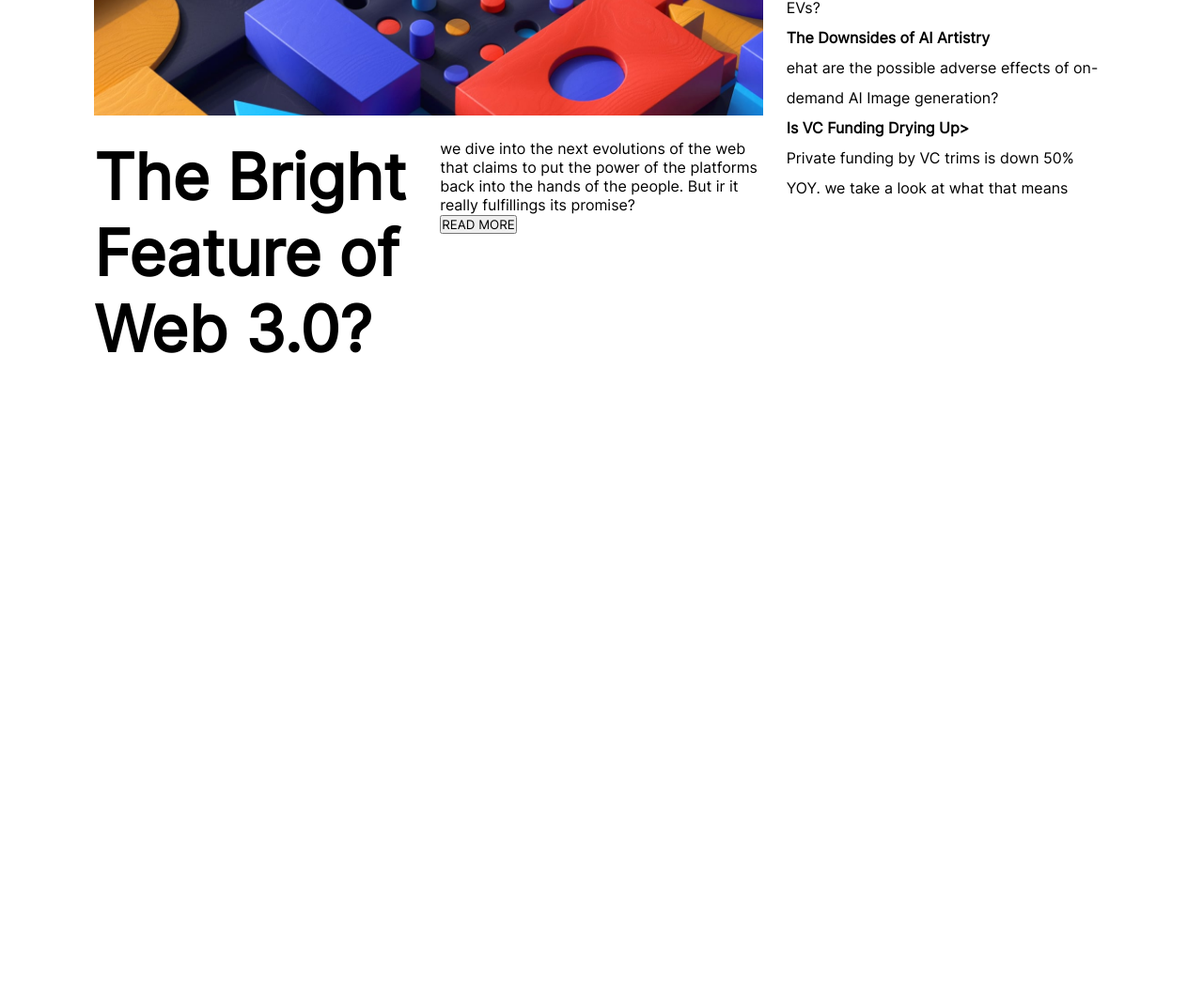
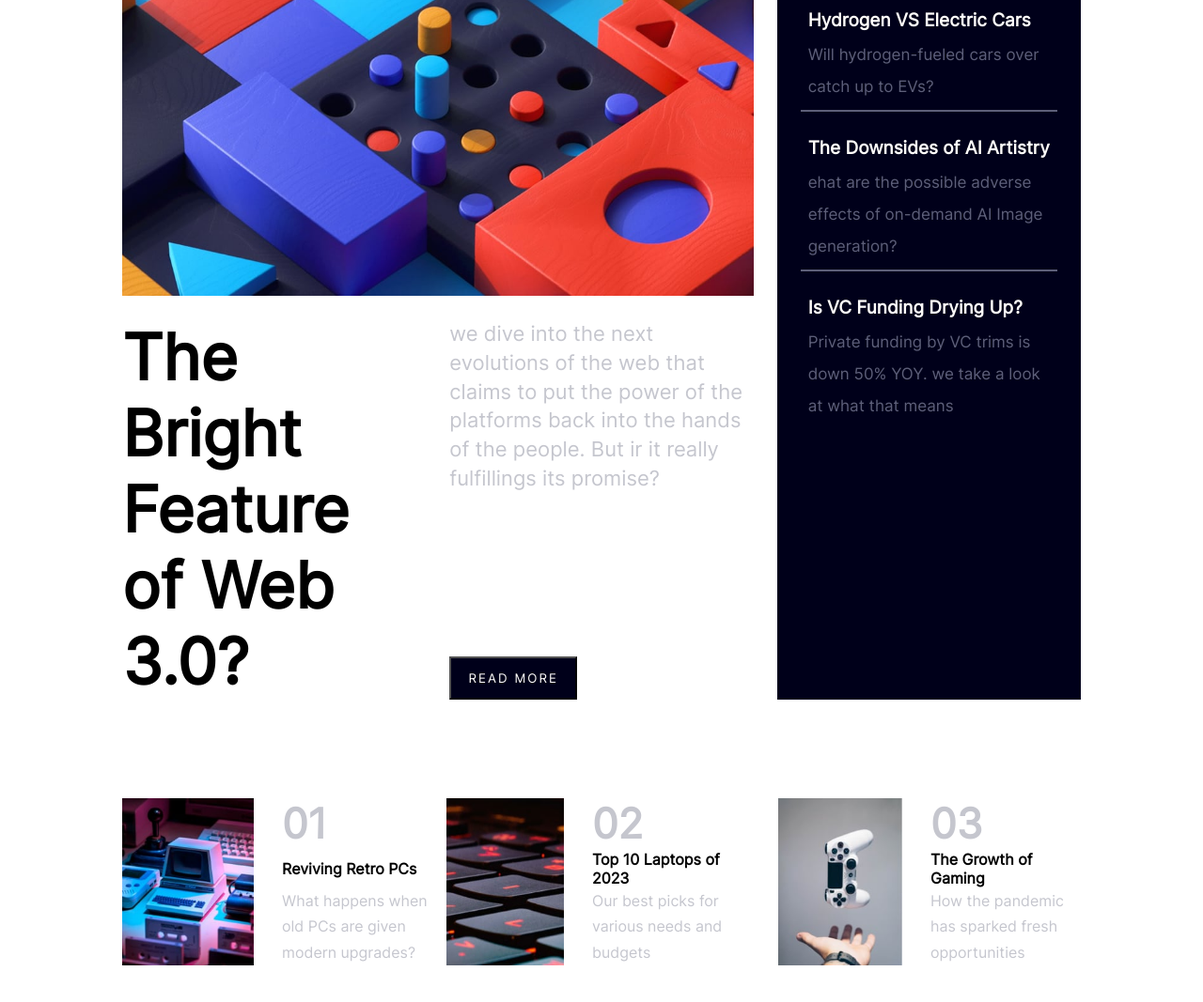
Before and after one commit to HosseinSimchi/TredingPage, a plain HTML site: page index.html in a window 1280 px wide. Shown: the part 295-1362 px from the top of the page at 94% size. Before the commit the page ends 800 px from the top, so only its background shows below. Drawn offline with Linux system fonts and the light colour scheme.

Commit message:
Completed Second Project for 1400 pixels devices

```diff
--- a/CSS/fontFace.css
+++ b/CSS/fontFace.css
@@ -10,6 +10,6 @@
 
 
 @font-face{
-    font-family: 'Inter-ExtraBold';
-    src: url('../assets/fonts/Inter-ExtraBold.ttf') format('truetype');
+    font-family: 'Inter-Thin';
+    src: url('../assets/fonts/Inter-Thin.ttf') format('truetype');
 }
--- a/CSS/footer.css
+++ b/CSS/footer.css
@@ -0,0 +1,107 @@
+.footer {
+    width: 100%;
+    grid-column: 2 / 5;
+    grid-row-start: 3;
+    display: grid;
+    grid-template-columns: repeat(auto-fill, minmax(340px, 1fr));
+    justify-content: space-between;
+    padding : 50px 0;
+}
+
+.footer .footer-1{
+    width: 100%;
+    grid-column: 1 / 2;
+    justify-self: start;
+}
+
+
+
+.footer .item1,
+.footer .item2,
+.footer .item3{
+    width: 100%;
+    height: 100%;
+    display: grid;
+    grid-template-columns: repeat(auto-fill, minmax(200px, 1fr));
+}
+
+
+.footer .footer-1 img {
+    grid-column: 1/2;
+    width: 70%;
+    height: 100%;
+    justify-self: center;
+}
+
+.footer .footer-2 img {
+    grid-column: 1/2;
+    width: 70%;
+    height: 100%;
+    justify-self: start;
+    padding-left: 15px;
+}
+
+.footer .footer-3 img {
+    grid-column: 1/2;
+    width: 70%;
+    height: 100%;
+    justify-self: start;
+    padding-left: 8px;
+}
+
+
+.footer .footer-1 .footer-desc{
+    width: 100%;
+    grid-column: 2/3;
+    display: flex;
+    flex-direction: column;
+    justify-content: space-between;
+}
+
+.footer .footer-2 .footer-desc, .footer-3 .footer-desc{
+    width: 100%;
+    grid-column: 2/3;
+    display: flex;
+    flex-direction: column;
+    justify-content: space-between;
+    margin-left: -30px;
+}
+
+
+
+.footer .footer-desc h1 {
+    font-size: 44px;
+    color: hsl(233, 8%, 79%);
+}
+
+.footer .footer-desc h6 {
+    font-size: 16px;
+    cursor: pointer;
+    transition: all 0.4s ease;
+    -webkit-transition: all 0.4s ease;
+    -moz-transition: all 0.4s ease;
+    -ms-transition: all 0.4s ease;
+    -o-transition: all 0.4s ease;
+}
+
+.footer .footer-desc h6:hover {
+    color:hsl(5, 85%, 63%);
+}
+
+.footer .footer-desc p {
+    font-size: 16px;
+    line-height: 1.7;
+    color: hsl(233, 8%, 79%);
+}
+
+.footer .footer-2 {
+    width: 100%;
+    grid-column: 2 / 3;
+    justify-self: center;
+}
+
+.footer .footer-3 {
+    width: 100%;
+    grid-column: 3 / 4;
+    justify-self: center;
+}
--- a/CSS/header.css
+++ b/CSS/header.css
@@ -38,4 +38,5 @@ header .logo {
     align-self: center;
     font-family: 'Times New Roman';
     font-size: 45px;
+    padding-left: 15px;
 }
--- a/CSS/main.css
+++ b/CSS/main.css
@@ -8,6 +8,7 @@
     grid-gap: 25px;
     grid-template-areas: " a a c"
                           "b d c";
+    padding:30px;
 }
 
 .main .main-1{
@@ -26,8 +27,70 @@
 .main .main-3 {
     grid-area: c;
     line-height: 2;
+    background-color: hsl(240, 100%, 5%);
+    padding: 25px;
+}
+
+.main .main-3 h1 {
+    color: hsl(35, 77%, 62%);
+    font-size: 30px;
+}
+
+.main .main-3 h5{
+    color: hsl(36, 100%, 99%);
+    font-size: 19px;
+    transition: all 0.4s ease;
+    -webkit-transition: all 0.4s ease;
+    -moz-transition: all 0.4s ease;
+    -ms-transition: all 0.4s ease;
+    -o-transition: all 0.4s ease;
+    cursor: pointer;
+}
+
+.main .main-3 h5:hover {
+    color: hsl(35, 77%, 62%);
+}
+
+.main .main-3 p{
+    color:hsl(236, 13%, 42%);
+    font-size: 17px;
+}
+
+.main .main-3 .item-1 {
+    border-bottom: 2px solid hsl(236, 13%, 42%);
+    margin-bottom: 12px;
+    padding: 8px;
+
+}
+
+.main .main-3 .item-2 {
+    border-bottom: 2px solid hsl(236, 13%, 42%);
+    margin-bottom: 12px;
+    padding: 8px;
+}
+
+.main .main-3 .item-3 {
+    padding: 8px;
 }
 
 .main .main-4 {
     grid-area: d;
+    display: flex;
+    flex-direction: column;
+    justify-content: space-between;
 }
+.main .main-4 p {
+    color:hsl(233, 8%, 79%);
+    font-size: 22px;
+    line-height: 1.4;
+}
+
+.main .main-4 button {
+    padding : 13px;
+    justify-self: end;
+    width: 42%;
+    background-color:hsl(240, 100%, 5%);
+    color: hsl(36, 100%, 99%);
+    letter-spacing: 2px;
+    cursor: pointer;
+}
--- a/index.html
+++ b/index.html
@@ -29,16 +29,16 @@
         </div>
         <div class="main-3">
             <div class="item-1">
-                <h2>New</h2>
-                <h4>Hydrogen VS Electric Cars</h4>
+                <h1>New</h1>
+                <h5>Hydrogen VS Electric Cars</h5>
                 <p>Will hydrogen-fueled cars over catch up to EVs?</p>
             </div>
             <div class="item-2">
-                <h4>The Downsides of AI Artistry</h4>
+                <h5>The Downsides of AI Artistry</h5>
                 <p>ehat are the possible adverse effects of on-demand AI Image generation?</p>
             </div>
             <div class="item-3">
-                <h4>Is VC Funding Drying Up></h4>
+                <h5>Is VC Funding Drying Up?</h5>
                 <p>Private funding by VC trims is down 50% YOY. we take a look at what that means</p>
             </div>
         </div>
@@ -54,30 +54,44 @@
     <section class="footer">
         <div class="footer-1">
             <div class="item1">
-                <img src="" alt="" class="img-1">
-                <p class="footer1">
-
-                </p>
-                <p class="footer2"></p>
+                <img src="./assets/images/image-retro-pcs.jpg" alt="">
+                <div class="footer-desc">
+                    <h1>01</h1>
+                    <h6 class="footer1">
+                        Reviving Retro PCs
+                    </h6>
+                    <p class="footer2">
+                        What happens when old PCs are given modern upgrades?
+                    </p>
+                </div>
             </div>
         </div>
         <div class="footer-2">
             <div class="item2">
-                <img src="" alt="" class="img-2">
-                <p class="footer1">
-
-                </p>
-                <p class="footer2"></p>
-
+                <img src="./assets/images/image-top-laptops.jpg" alt="">
+                <div class="footer-desc">
+                    <h1>02</h1>
+                    <h6 class="footer1">
+                        Top 10 Laptops of 2023
+                    </h6>
+                    <p class="footer2">
+                        Our best picks for various needs and budgets
+                    </p>
+                </div>
             </div>
         </div>
         <div class="footer-3">
             <div class="item3">
-                <img src="" alt="" class="img-3">
-                <p class="footer1">
-
-                </p>
-                <p class="footer2"></p>
+                <img src="./assets/images/image-gaming-growth.jpg" alt="">
+                <div class="footer-desc">
+                    <h1>03</h1>
+                    <h6 class="footer1">
+                        The Growth of Gaming
+                    </h6>
+                    <p class="footer2">
+                        How the pandemic has sparked fresh opportunities
+                    </p>
+                </div>
             </div>
         </div>
     </section>
```
